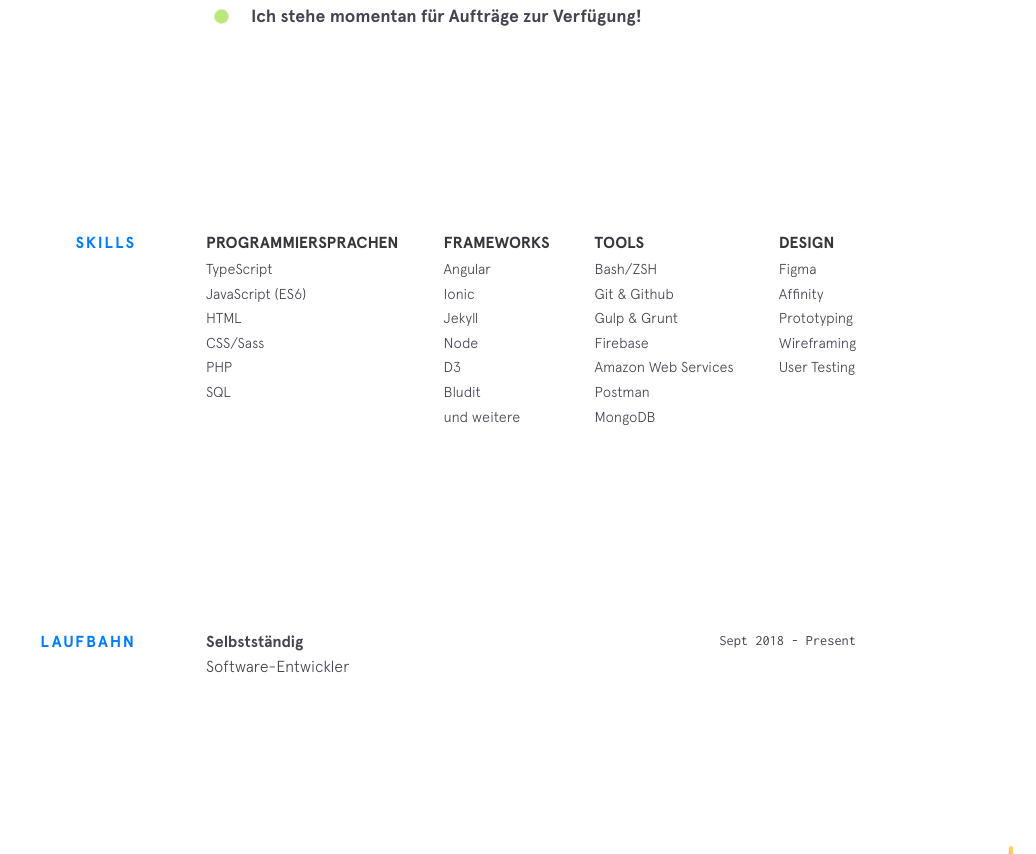
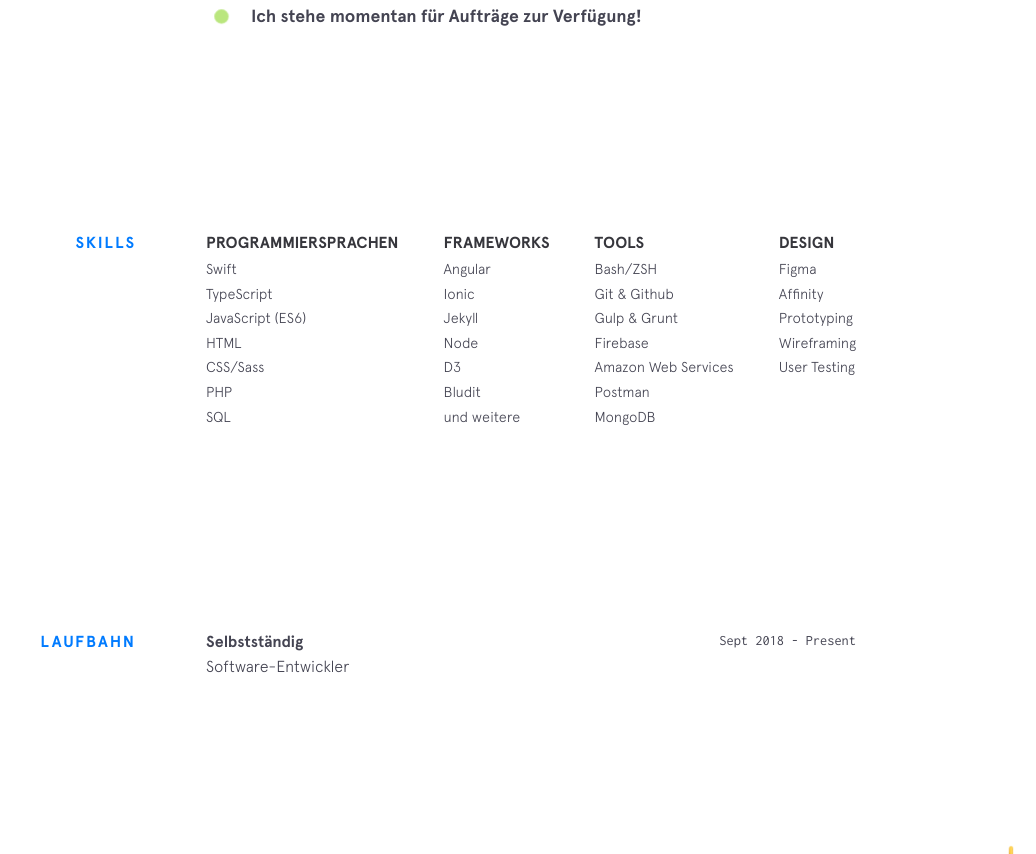
Before and after one commit to lovetodream/lovetodream.github.io, a Jekyll site: the page built from index.html, in a window 1280 px wide and 900 px high, scrolled down 1409 px, cut to the strip 0-854 px from the top of the window. Shown: the whole strip, without its empty margins (244-1280 px from the left). Built offline with Jekyll 4.4.1, drawn with Linux system fonts in a browser that asks for light colours; nearby versions of some CDN libraries.

Commit message:
Update skills.yml

```diff
--- a/_data/skills.yml
+++ b/_data/skills.yml
@@ -1,4 +1,5 @@
 languages:
+  - item: Swift
   - item: TypeScript
   - item: JavaScript (ES6)
   - item: HTML
```
